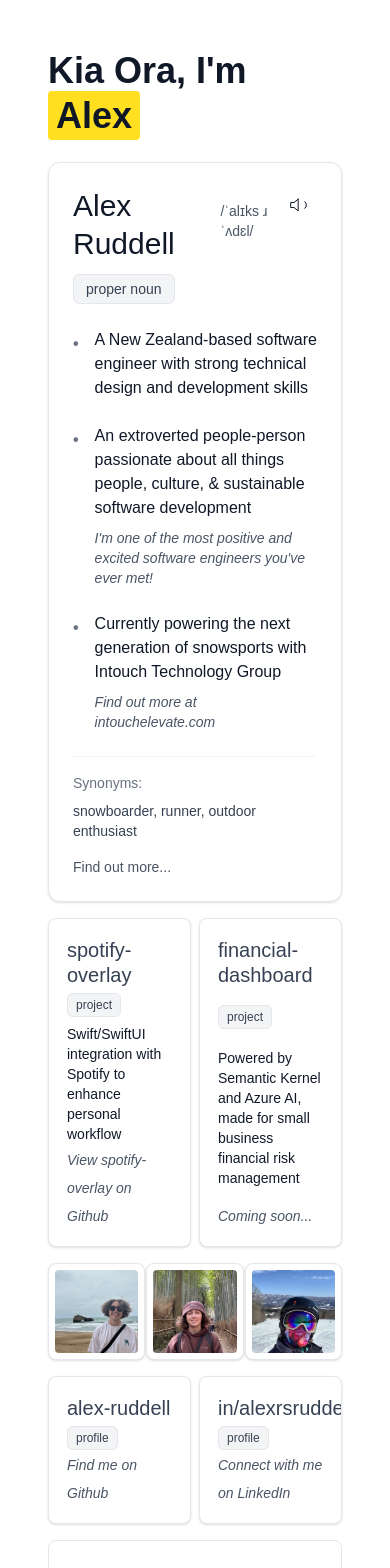
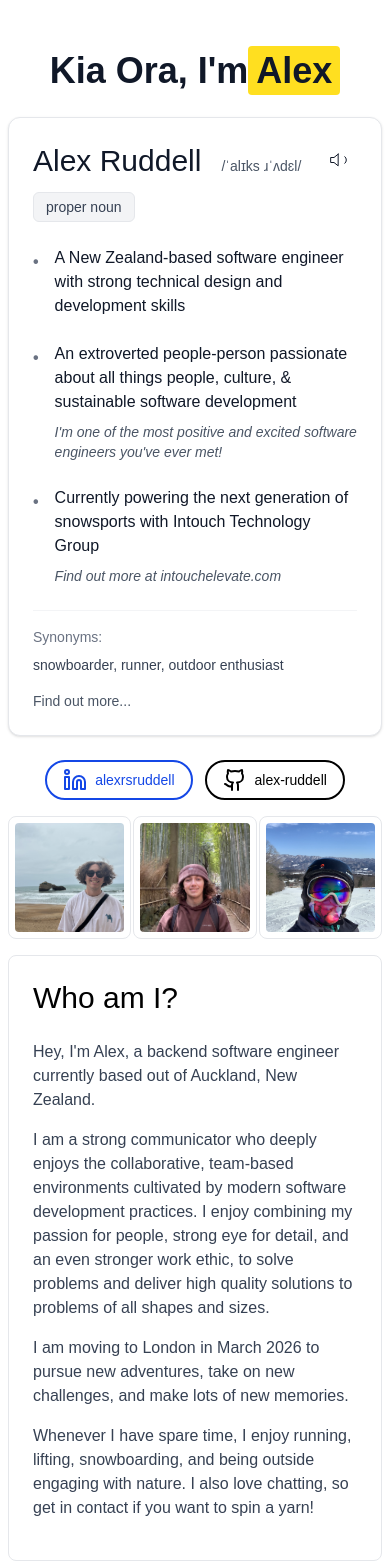
Before and after one commit to alex-ruddell/alex-ruddell-online, a Next.js app: page / in a window 390 px wide. Shown: the top 1568 px of the page. Built offline with nearby package versions, Linux system fonts and the light colour scheme.

Commit message:
Tidy up styling for mobile

```diff
--- a/app/components/About.tsx
+++ b/app/components/About.tsx
@@ -8,28 +8,30 @@ export default function About() {
   return (
     <Section
         id="about-section"
-        className="w-full max-w-3xl lg:max-w-7xl my-4 px-12 lg:px-24"
+        className="w-full max-w-3xl lg:max-w-7xl my-4 px-2 sm:px-12 lg:px-24"
     >
       <div className="p-6 bg-white rounded-lg border border-gray-200">
         <div className="flex-1 xl:flex justify-between">
           <div className="min-w-[50%]">
-            <h2 className="text-3xl mb-6">More about me...</h2>
+            <h2 className="text-3xl mb-6">Who am I?</h2>
 
             <div className="flex flex-col text-gray-700 space-y-4">
               <p>
-                Thanks for visiting my website! As you may have gathered by now, I am a backend-focused software engineer currently based out of Auckland, New Zealand.
-                I am moving to London in March 2026 to pursue new adventures, take on new challenges, and make lots of new memories.
+                Hey, I'm Alex, a backend software engineer currently based out of Auckland, New Zealand.
               </p>
               <p>
-                I am a strong communicator who deeply enjoys the collaborative, team-based environments that modern software development has cultivated.
-                I enjoy combining my passion for people, strong eye for detail, and an even stronger work ethic, to solve problems and deliver high quality solutions to problems of all shapes and sizes!
+                I am a strong communicator who deeply enjoys the collaborative, team-based environments cultivated by modern software development practices.
+                I enjoy combining my passion for people, strong eye for detail, and an even stronger work ethic, to solve problems and deliver high quality solutions to problems of all shapes and sizes.
+              </p>
+              <p>
+                I am moving to London in March 2026 to pursue new adventures, take on new challenges, and make lots of new memories.
               </p>
               <p>
                 Whenever I have spare time, I enjoy running, lifting, snowboarding, and being outside engaging with nature.
                 I also love chatting, so get in contact if you want to spin a yarn!
               </p>
 
-              <div className="flex justify-center">
+              <div className="hidden lg:block flex justify-center">
                 <ContactChipList />
               </div>
             </div>
--- a/app/components/Hero.tsx
+++ b/app/components/Hero.tsx
@@ -4,17 +4,21 @@ import Section from "./common/Section";
 import GoogleDefinition from "./common/GoogleDefinition";
 import HeroTitle from "./common/HeroTitle";
 import Gallery from "./common/gallery/Gallery";
+import ContactChipList from "./common/chip/ContactChipList";
 
 export default function Hero() {
 
   return (
     <Section id="hero" className="
       relative flex flex-col lg:flex-row items-center justify-between
-      max-w-7xl px-12 lg:px-24 lg:min-h-screen">
+      max-w-7xl px-2 sm:px-12 lg:px-24 lg:min-h-screen">
 
       <div className="max-w-2xl space-y-6 mt-12 lg:mt-0">
         <HeroTitle />
         <GoogleDefinition />
+        <div className="block lg:hidden">
+          <ContactChipList />
+        </div>
       </div>
 
       <div className="w-full lg:w-[30%] max-w-2xl lg:ms-6">
--- a/app/components/common/HeroTitle.tsx
+++ b/app/components/common/HeroTitle.tsx
@@ -7,27 +7,14 @@ export default function HeroTitle() {
     <div className="
       w-full flex items-center justify-center
       lg:justify-start lg:pb-16">
-      <h1 className="text-4xl lg:text-6xl font-extrabold text-gray-900 leading-tight">
-        Kia Ora, I'm {" "}
+      <h1 className="text-4xl lg:text-6xl font-extrabold text-gray-900 leading-tight text-center lg:text-start">
+        Kia Ora, I'm
         <span className="relative bg-yellow-300 px-2 py-1 rounded">
           Alex
 
           <MousePointer className="hidden lg:block absolute text-gray-700 w-8 h-8 -right-5 -bottom-5 rotate-12 drop-shadow z-50" />
 
           <div className="hidden lg:block absolute bottom-0 right-0 translate-x-full translate-y-full bg-white border border-gray-300 rounded-md shadow-lg w-40 text-sm font-medium text-gray-800 z-20">
-            {/* <div
-              onClick={() => window.open("https://www.linkedin.com/in/alexrsruddell", "_blank")}
-              className="px-3 py-2 hover:bg-gray-100 cursor-default"
-            >
-              Look Up
-            </div> */}
-            {/* <div
-              onClick={() => window.open(".", "_blank")}
-              className="px-3 py-2 hover:bg-gray-100 cursor-default"
-            >
-              Copy
-            </div> */}
-
             <div className="px-3 py-2 bg-gray-500/80 text-white cursor-default">
               Define…
             </div>
--- a/app/components/common/chip/ContactChipList.tsx
+++ b/app/components/common/chip/ContactChipList.tsx
@@ -4,7 +4,7 @@ import { Github, Linkedin, Mail } from "lucide-react";
 
 export default function ContactChipList() {
   return (
-    <div className="flex flex-row flex-wrap gap-3">
+    <div className="flex flex-row flex-wrap gap-3 justify-center">
       <Chip
         key="linkedin"
         href="https://www.linkedin.com/in/alexrsruddell/"
@@ -17,12 +17,12 @@ export default function ContactChipList() {
         className="bg-white hover:bg-black text-black hover:text-white border border-black">
         <Github /><span className="ms-2">alex-ruddell</span>
       </Chip>
-      <Chip
+      {/* <Chip
         key="email"
         href="mailto:me@alex-ruddell-online.com"
         className="bg-white hover:bg-red-600 text-red-600 hover:text-white border border-red-600">
         <Mail /><span className="ms-2">me@alex-ruddell-online.com</span>
-      </Chip>
+      </Chip> */}
     </div>
   );
 };
--- a/app/components/common/gallery/HoverCard.tsx
+++ b/app/components/common/gallery/HoverCard.tsx
@@ -11,8 +11,10 @@ export default function HoverCard({ children, className = "", overlayTextOnHover
   const [hover, setHover] = useState(false);
 
   return (
+    <>
       <div
         className={`
+          hidden lg:block
           relative overflow-hidden
           transition-all duration-300
           ${hover ? "scale-120 shadow-lg z-60": "scale-100 shadow-sm z-50"}
@@ -42,5 +44,13 @@ export default function HoverCard({ children, className = "", overlayTextOnHover
           </div>
         )}
       </div>
+      <div className={`
+          block lg:hidden
+          ${className}
+          `}
+      >
+        {children}
+      </div>
+    </>
   );
 }
--- a/app/data/gallery.json
+++ b/app/data/gallery.json
@@ -9,8 +9,8 @@
     "description": "Swift/SwiftUI integration with Spotify to enhance personal workflow",
     "chipText": "project",
     "link": "https://github.com/alex-ruddell/spotify-overlay",
-    "linkText": "View spotify-overlay on Github",
-    "displayMobile": true
+    "linkText": "View on Github",
+    "displayMobile": false
   },
   {
     "imagePath": "/japan.jpeg",
@@ -22,7 +22,7 @@
     "description": "Personal Website written in React, NextJS, Tailwind",
     "chipText": "project",
     "link": "https://github.com/alex-ruddell/alex-ruddell-online",
-    "linkText": "View alex-ruddell-online on GitHub",
+    "linkText": "View on GitHub",
     "displayMobile": false
   },
   {
@@ -36,7 +36,7 @@
     "chipText": "project",
     "link": "https://github.com/alex-ruddell/",
     "linkText": "Coming soon...",
-    "displayMobile": true
+    "displayMobile": false
   },
   {
     "imagePath": "/snowboarding.jpeg",
@@ -49,7 +49,7 @@
     "chipText": "profile",
     "link": "https://github.com/alex-ruddell/",
     "linkText": "Find me on Github",
-    "displayMobile": true
+    "displayMobile": false
   },
   {
     "imagePath": "/spain.jpeg",
@@ -62,6 +62,6 @@
     "chipText": "profile",
     "link": "https://www.linkedin.com/in/alexrsruddell/",
     "linkText": "Connect with me on LinkedIn",
-    "displayMobile": true
+    "displayMobile": false
   }
 ]
```
Also changed, not shown: 1 other file (tests, documents, lock files or other folders). Lines whose indentation alone changed are shown as unchanged.
